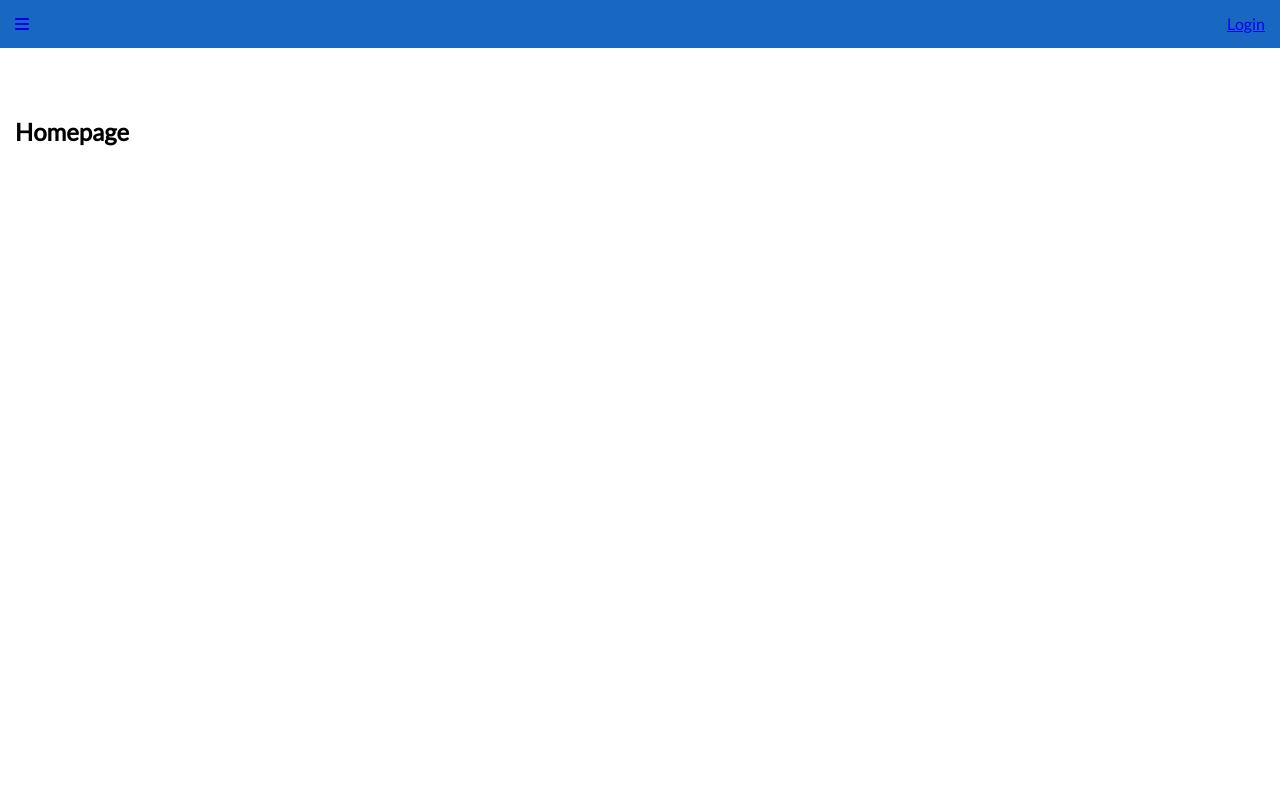
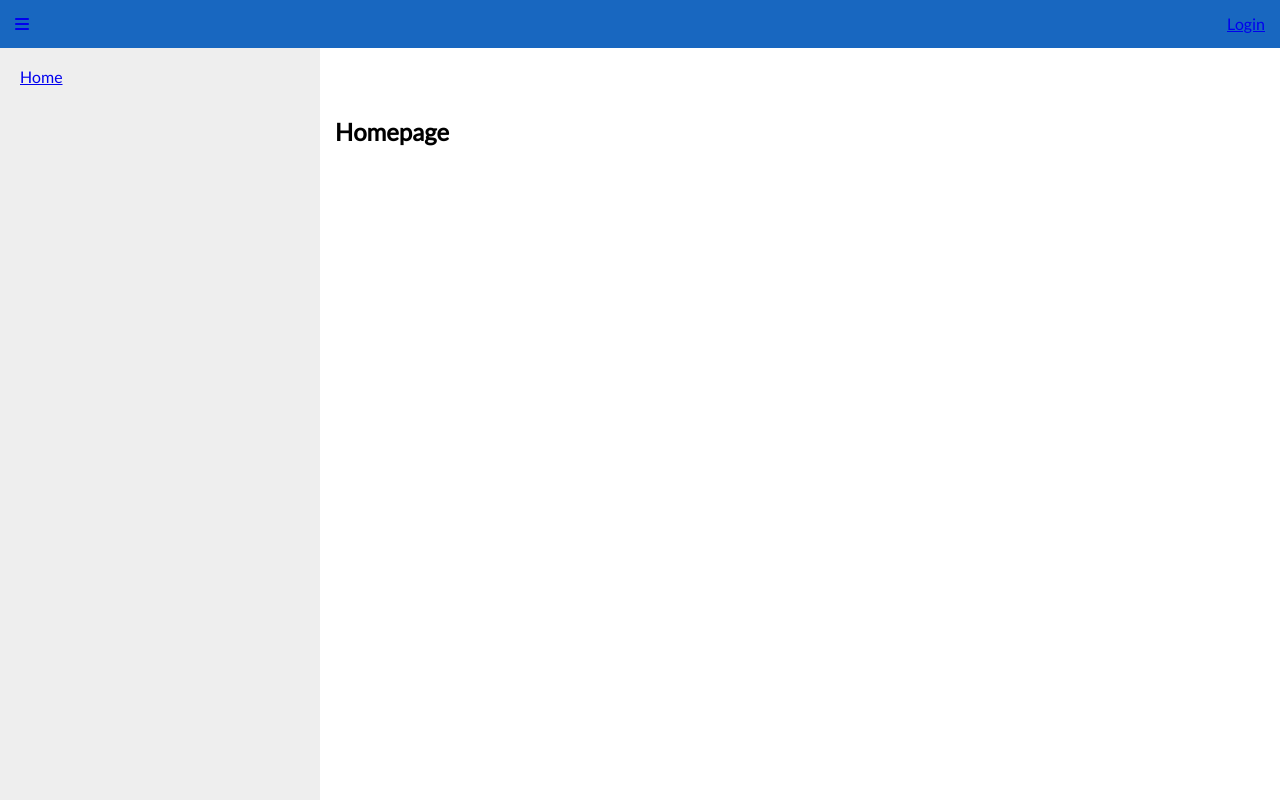
Before and after one commit to Nepsha1986/ttl-project, a React app in the folder client/: page / in a window 1280 px wide. Built offline with nearby package versions, Linux system fonts and the light colour scheme.

Commit message:
Added base layout concept.

```diff
--- a/client/src/components/app/App.js
+++ b/client/src/components/app/App.js
@@ -1,17 +1,29 @@
 import React from "react";
 import {
     Switch,
-    Route,
+    Route, Link,
 } from "react-router-dom";
 
 import '../../styles/all.scss';
+import './style.scss';
 
 import {Auth} from "../../pages/auth";
 import {Home} from "../../pages/home";
+import {Header} from "../header/Header";
 
 export const App = () => {
     return (
-        <div>
+        <div className="app">
+            <div className="app__header">
+                <Header/>
+            </div>
+
+            <div className="app__body">
+                <div className="app__aside">
+                    <Link to="/">Home</Link>
+                </div>
+
+                <div className="app__main">
                     <Switch>
                         <Route exact path="/">
                             <Home/>
@@ -21,5 +33,7 @@ export const App = () => {
                         </Route>
                     </Switch>
                 </div>
+            </div>
+        </div>
     )
 };
--- /dev/null
+++ b/client/src/components/app/style.scss
@@ -0,0 +1,22 @@
+.app {
+  display: flex;
+  flex-grow: 1;
+  min-height: 100vh;
+  flex-direction: column;
+
+  &__body {
+    display: flex;
+    flex-grow: 1;
+  }
+
+  &__aside {
+    padding: 20px;
+    width: 320px;
+    flex-grow: 0;
+    background: #eee;
+  }
+
+  &__main {
+    flex-grow: 1;
+  }
+}
--- a/client/src/components/header/style.scss
+++ b/client/src/components/header/style.scss
@@ -3,8 +3,6 @@
 
   &__container {
     padding: 15px;
-    max-width: 1360px;
-    margin: 0 auto;
     display: flex;
     justify-content: space-between;
     align-items: center;
--- a/client/src/index.html
+++ b/client/src/index.html
@@ -10,7 +10,7 @@
     <script src="https://kit.fontawesome.com/3deaca6e4a.js" crossorigin="anonymous"></script>
 </head>
 <body>
-    <div id="app"></div>
+    <div id="root"></div>
     <script src="./bundle.js"></script>
 </body>
 </html>
--- a/client/src/index.js
+++ b/client/src/index.js
@@ -3,15 +3,13 @@ import reactDOM from 'react-dom';
 
 import {App} from "./components/app/App";
 import ErrorBoundary from "./components/error-boundary";
-import {Header} from "./components/header/Header";
 import {BrowserRouter as Router} from "react-router-dom";
 
 reactDOM.render(
     <ErrorBoundary>
         <Router>
-            <Header/>
             <App/>
         </Router>
     </ErrorBoundary>
-    , document.getElementById('app')
+    , document.getElementById('root')
 );
```
Lines whose indentation alone changed are shown as unchanged.
